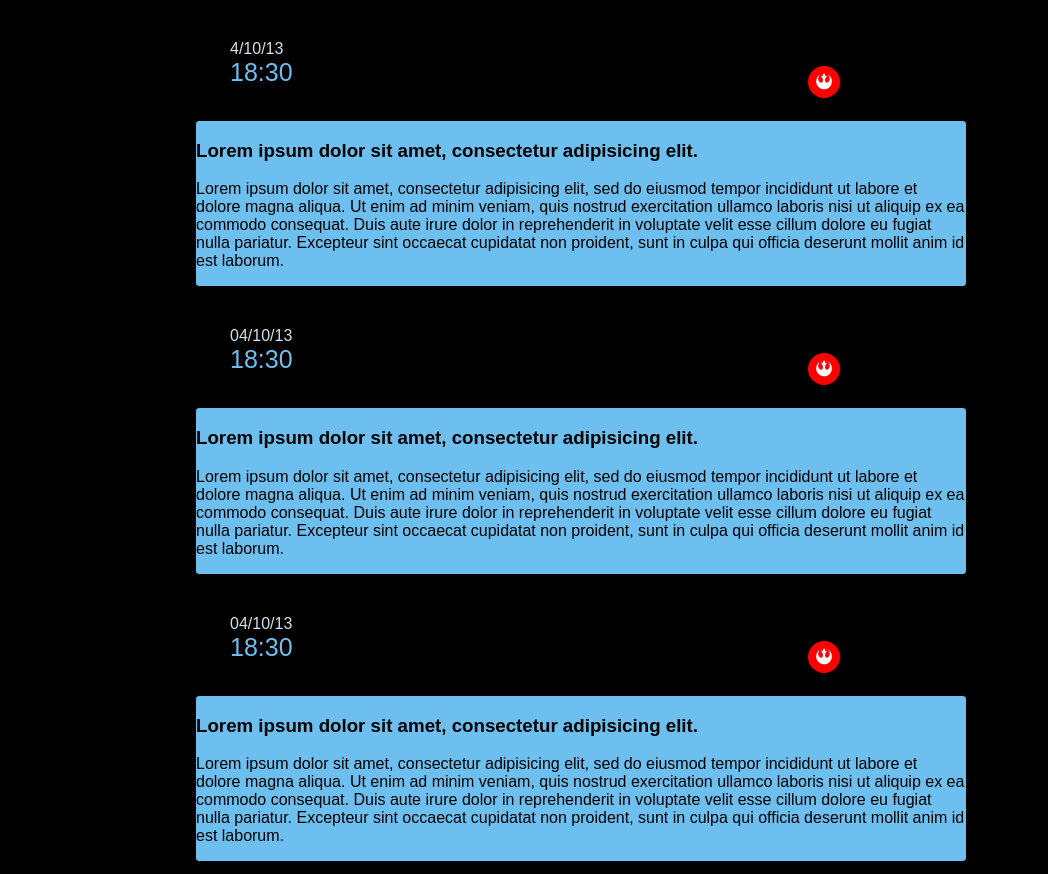
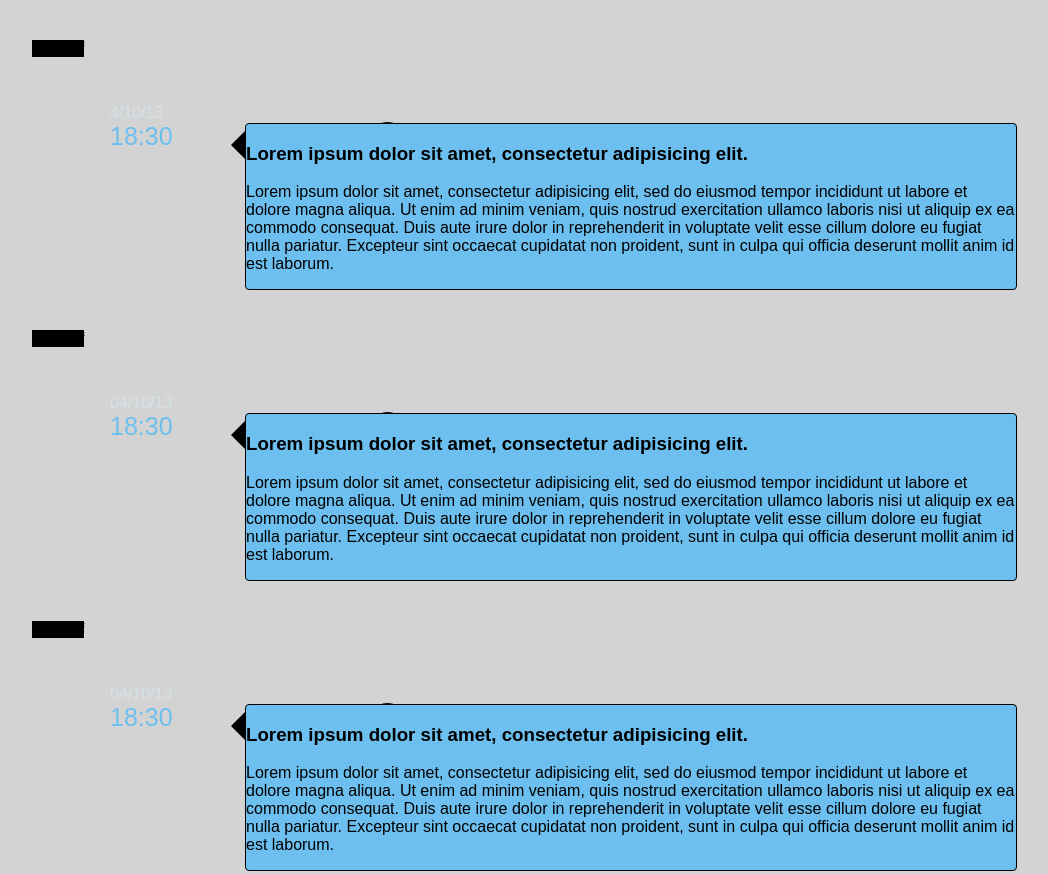
Before and after one commit to BenjieCodes/RWD-Timeline-Updated, a website with bundled scripts: page app/index.html in a window 1280 px wide. Shown: the top 874 px of the page, without its empty margins (58-1106 px from the left). Built offline with nearby package versions, Linux system fonts and the light colour scheme.

Commit message:
Finished positioning for tablet template - now figuring out how to add line through icons

```diff
--- a/src/sass/main.scss
+++ b/src/sass/main.scss
@@ -1,4 +1,3 @@
-
 
 .container {
   max-width: 1100px;
@@ -12,7 +11,6 @@
     margin-top: 40px;
 
   .timeline {
-    float: left;
     margin-left: 18%;
     width: 10%;
     .date {
@@ -26,11 +24,9 @@
   }
 
   .iconcontainer {
-    margin-top: 20px;
     margin-left: 70%;
     width: 20%;
     text-align: center;
-    margin-bottom: 15px;
     position: relative;
 
     .outercircle {
@@ -66,6 +62,7 @@
   }
 
   .box {
+    margin-top: 20px;
     margin-right: 15%;
     float: right;
     width: 70%;
@@ -91,12 +88,59 @@
 }
 
 }
+//When the screen is at least 500px, this is when the function will run
+@media screen and (min-width: 600px)  {
 
-@media screen and (min-width: 500px) {
 
-  body {
-  background: black;
+body {
+    background: lightgrey;
+
+li {
+  position: relative;
 }
 
 
+li::before {
+  background: black;
+  width: 5px;
+  content: "adsfadf";
 }
+
+
+  .timeline {
+    float: left;
+    position: absolute;
+    top: 64px;
+    left: -120px;
+  }
+
+
+
+  .iconcontainer {
+    position: absolute;
+    top: 64px;
+    left: -437px;
+  }
+
+  .box {
+    position:absolute;
+    left: 50px;
+
+      h3::before {
+        display: none;
+      }
+      h3::after {
+        width: 0;
+        height: 0;
+        border-style: solid;
+        border-width: 15px 15px 15px 0;
+        border-color: transparent #000000 transparent transparent;
+        content: "";
+        position: absolute;
+        top: 6px;
+        left: -15px;
+    }
+  }
+
+}
+}
```
Also changed, not shown: app/css/main.css, 1 other file.
